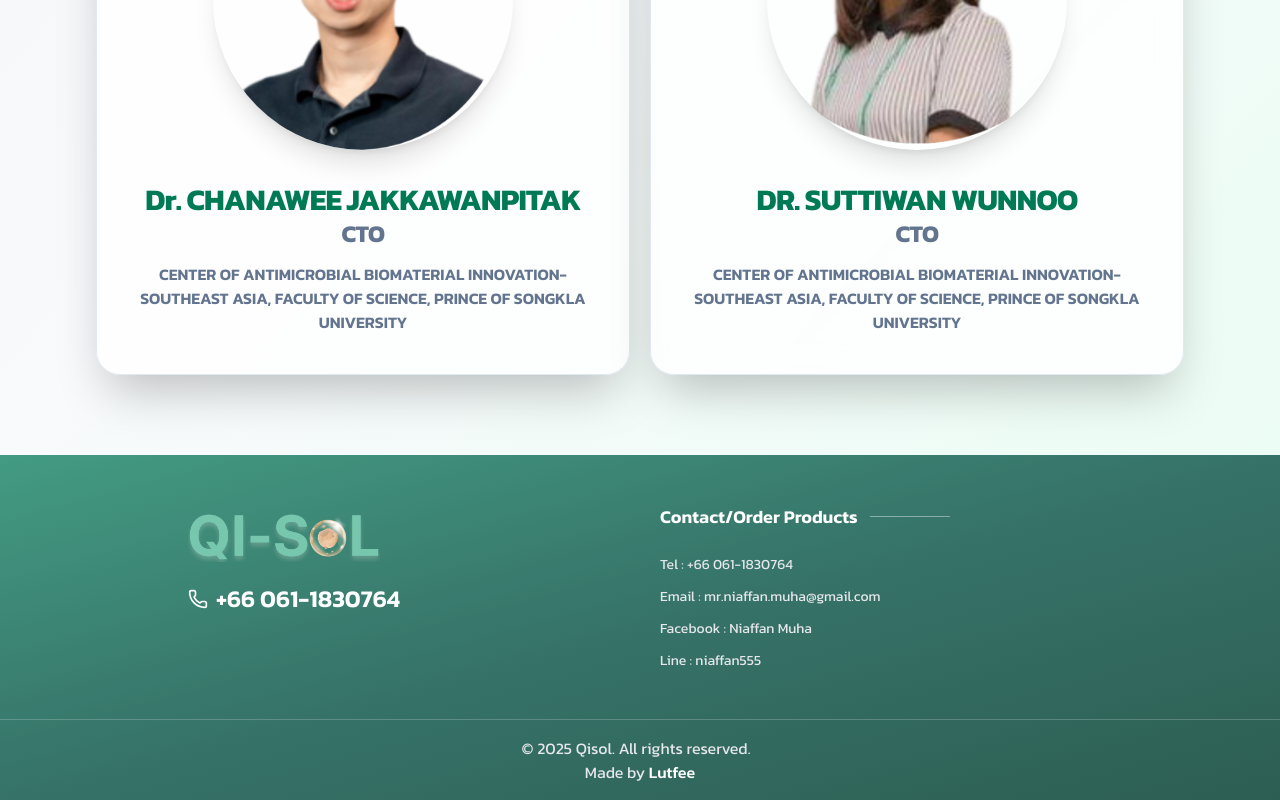
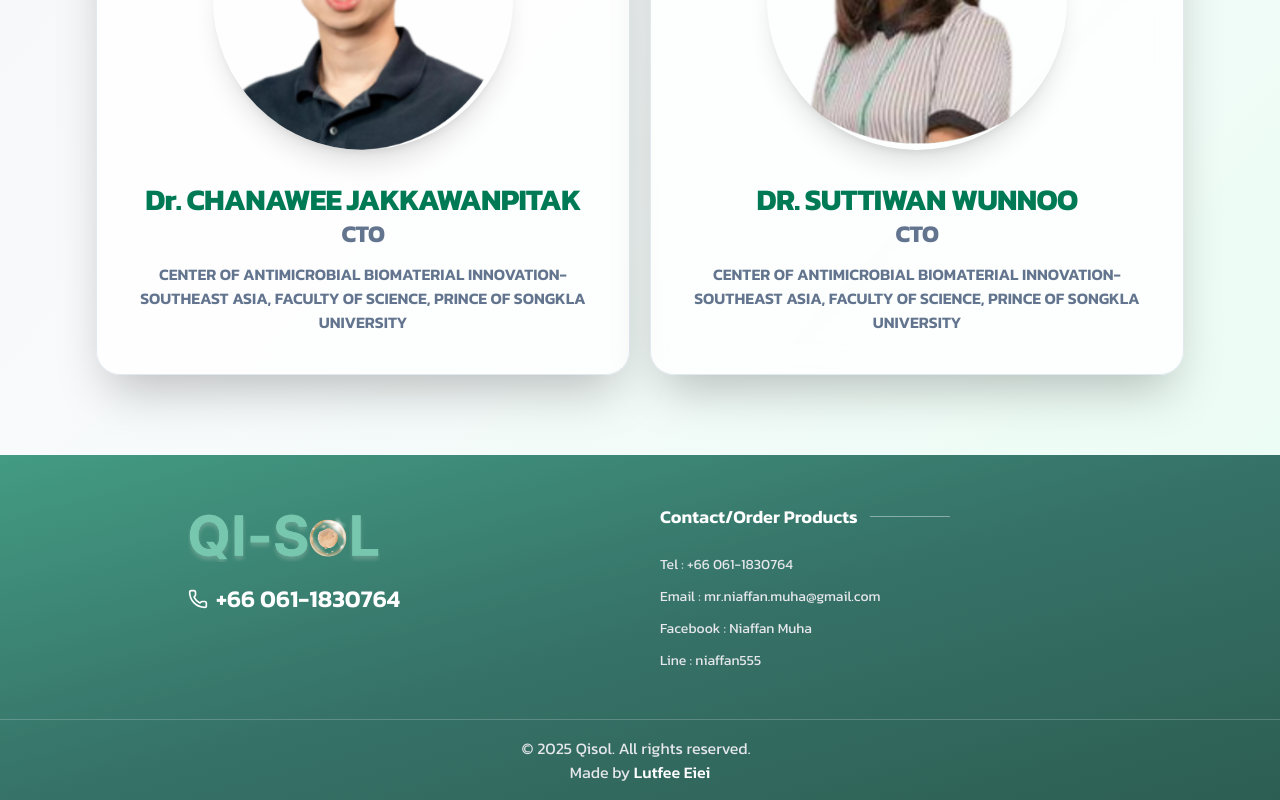
Before and after one commit to zibal2567/Qisol-web, a Next.js app: page /en in a window 1280 px wide. Shown: the part 6998-7798 px from the top of the page. Built offline with nearby package versions, Linux system fonts and the light colour scheme.

Commit message:
Update footer link text to include full name

```diff
--- a/src/components/Footer.tsx
+++ b/src/components/Footer.tsx
@@ -80,7 +80,7 @@ export default function Footer() {
                                                 rel="noopener noreferrer"
                                                 className="text-white hover:text-gray-200 transition-colors font-medium"
                                           >
-                                                Lutfee
+                                                Lutfee Eiei
                                           </a>
                                     </span>
                               </div>
```
